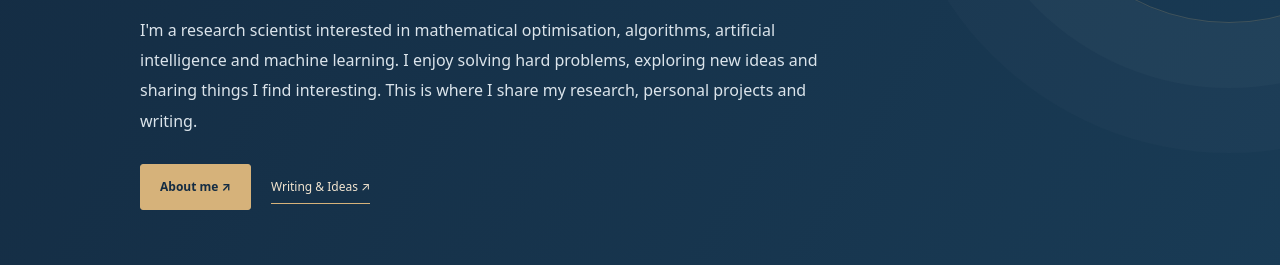
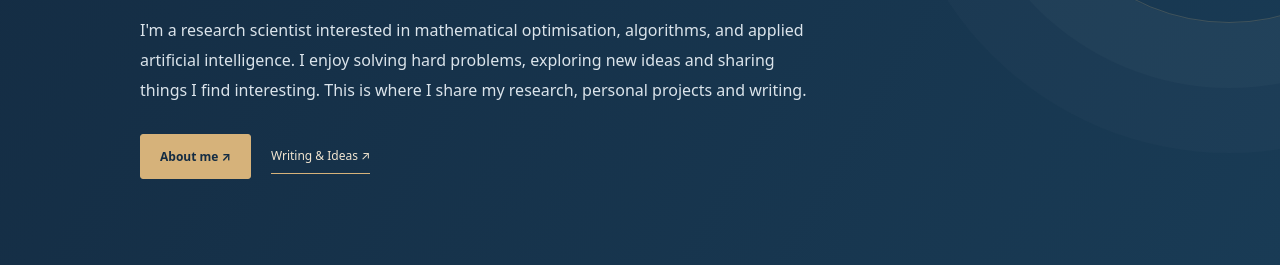
Before and after one commit to PeaceAyegba/PeaceAyegba.github.io, an Astro site: page / in a window 1280 px wide. Shown: the part 305-570 px from the top of the page. Built offline with nearby package versions, Linux system fonts and the light colour scheme; Astro itself is replaced by a stand-in of ours; some packages are replaced by stand-ins of ours.

Commit message:
Update interests in index.astro

```diff
--- a/src/pages/index.astro
+++ b/src/pages/index.astro
@@ -46,7 +46,7 @@ const projects = [
 
       <p>
         I'm a research scientist interested in mathematical optimisation,
-        algorithms, artificial intelligence and machine learning. I enjoy
+        algorithms, and applied artificial intelligence. I enjoy
         solving hard problems, exploring new ideas and sharing things I find
         interesting. This is where I share my research, personal projects and
         writing.
```
